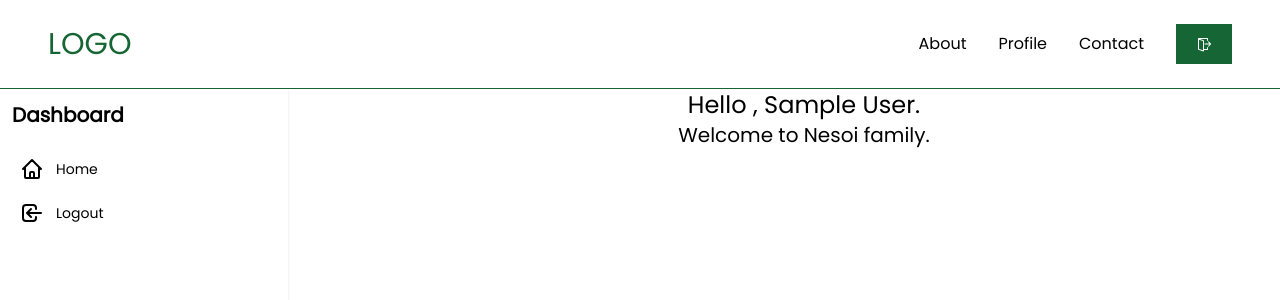
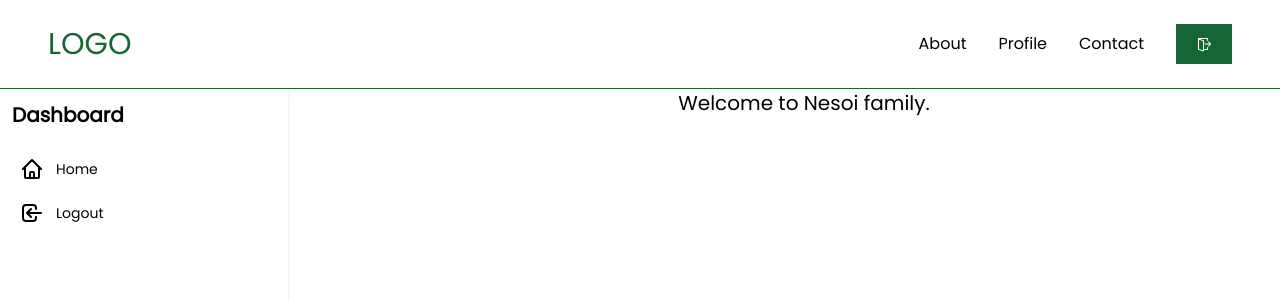
Before and after one commit to shoaib-ahamed/next-auth-tailwind-boilerplate, a Next.js app: page / in a window 1280 px wide. Shown: the top 300 px of the page. Built offline with nearby package versions, Linux system fonts and the light colour scheme; no server answers; sample sign-in values are in the browser's storage.

Commit message:
auth finish with sidebar

```diff
--- a/pages/index.js
+++ b/pages/index.js
@@ -54,7 +54,7 @@ function User({ session, handleSignOut , auth }){
           </div>
           <div className="w-full text-center">
 
-          {(session) ? <h5 className="text-2xl">Hello , {session.user.name}.</h5> : null}
+          {(session && auth) ? null : <h5 className="text-2xl">Hello , {session.user.name}.</h5>}
 
 
             { Object.keys(auth).length === 0 ?
```
